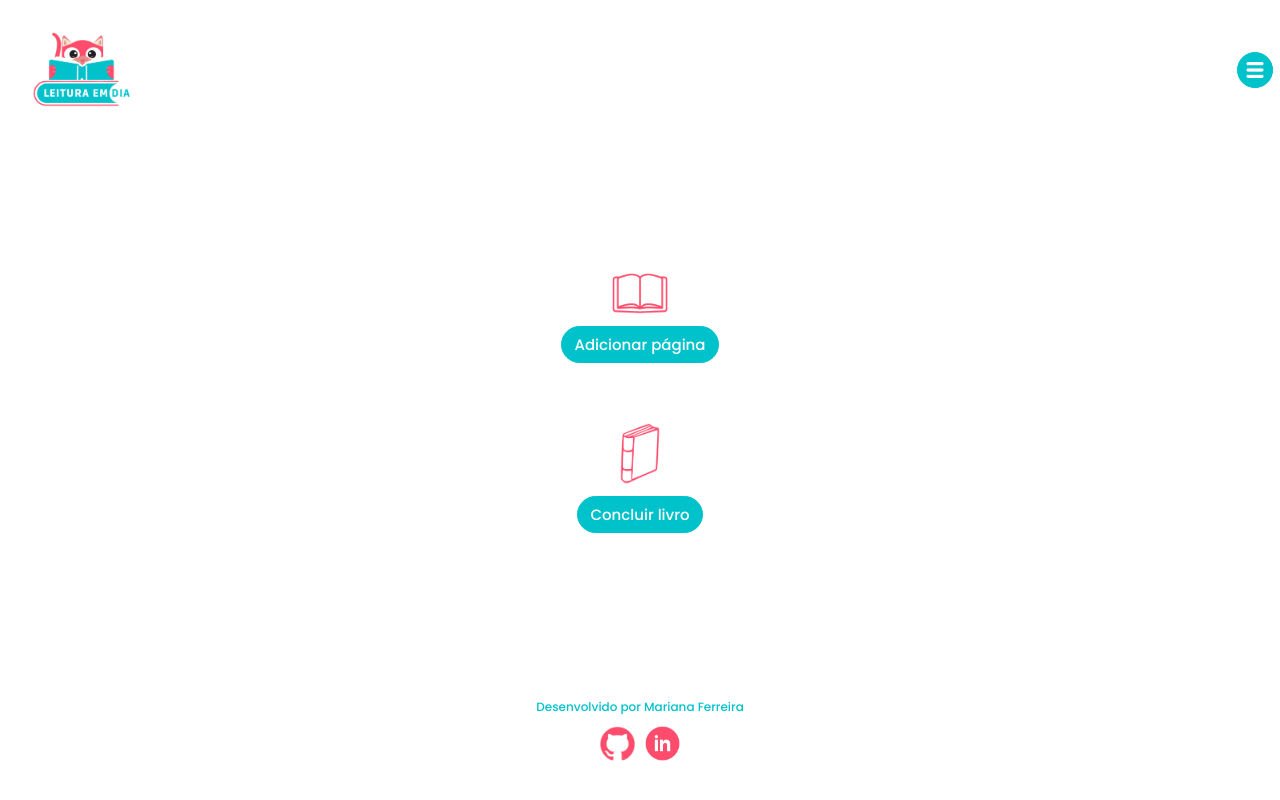
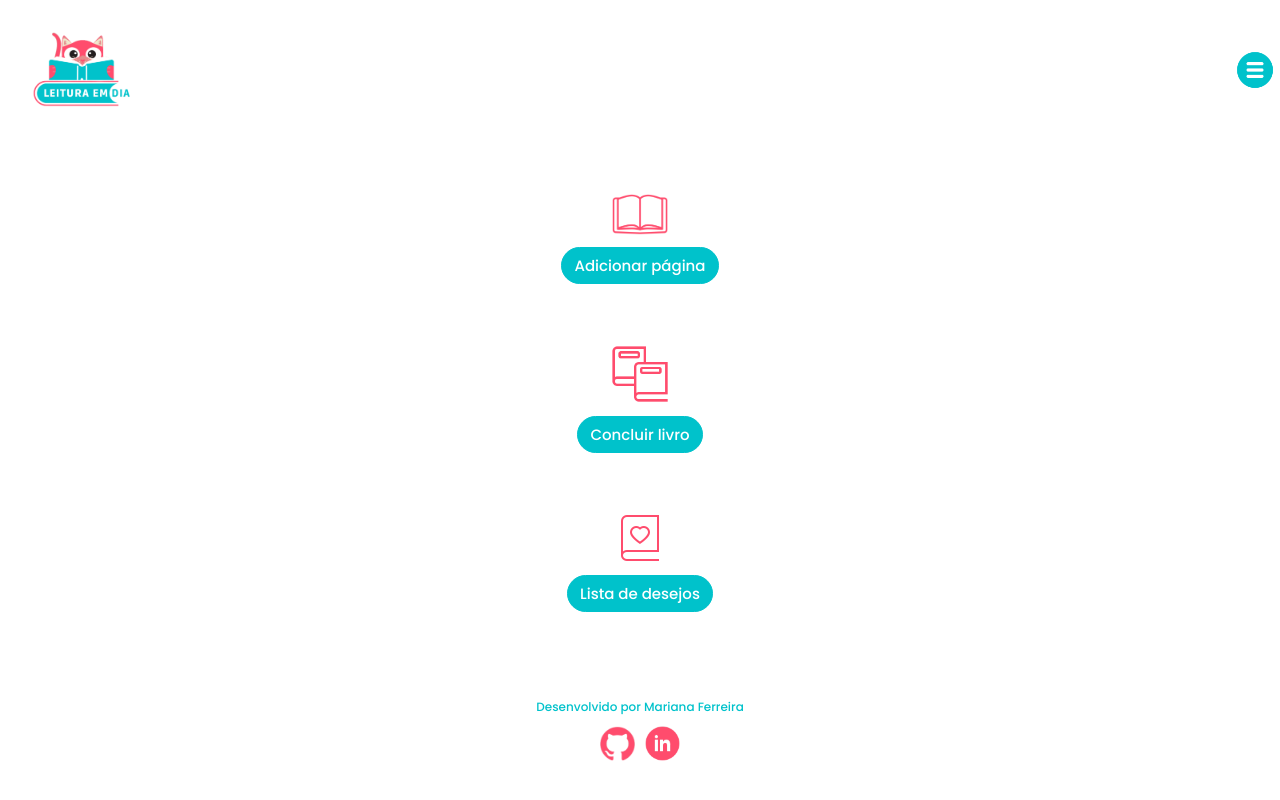
Before and after one commit to mariferreiradev/leitura-em-dia, a Vue app: page / in a window 1280 px wide. Built offline with nearby package versions, Linux system fonts and the light colour scheme.

Commit message:
feat: add to wish list

```diff
--- a/src/views/HomeView.vue
+++ b/src/views/HomeView.vue
@@ -9,8 +9,12 @@
       <RouterLink class="btn-main" to="/add-paginas">Adicionar página</RouterLink>
     </div>
     <div class="options">
-      <img src="../../public/img/icone-concluir-livros.webp" alt="Livro concluído" width="42" height="61">
+      <img src="../../public/img/concluir-livro.png" alt="Livro concluído" width="60" height="60">
       <RouterLink class="btn-main" to="/concluir-livros">Concluir livro</RouterLink>
+    </div>
+    <div class="options">
+      <img src="../../public/img/lista-de-desejos.png" alt="Lista de desejos" width="50" height="50">
+      <RouterLink class="btn-main" to="/lista-de-desejos">Lista de desejos</RouterLink>
     </div>
   </main>
 </template>
```
Also changed, not shown: public/img/concluir-livro.png (added), public/img/lista-de-desejos.png (added).
